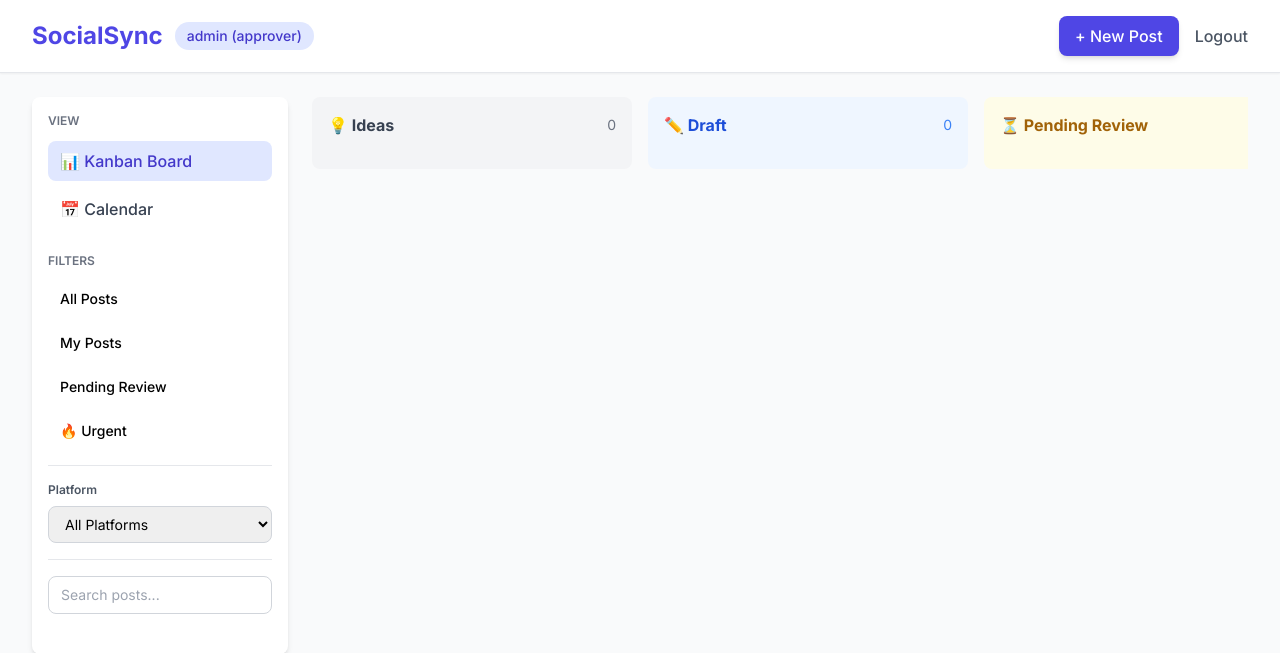
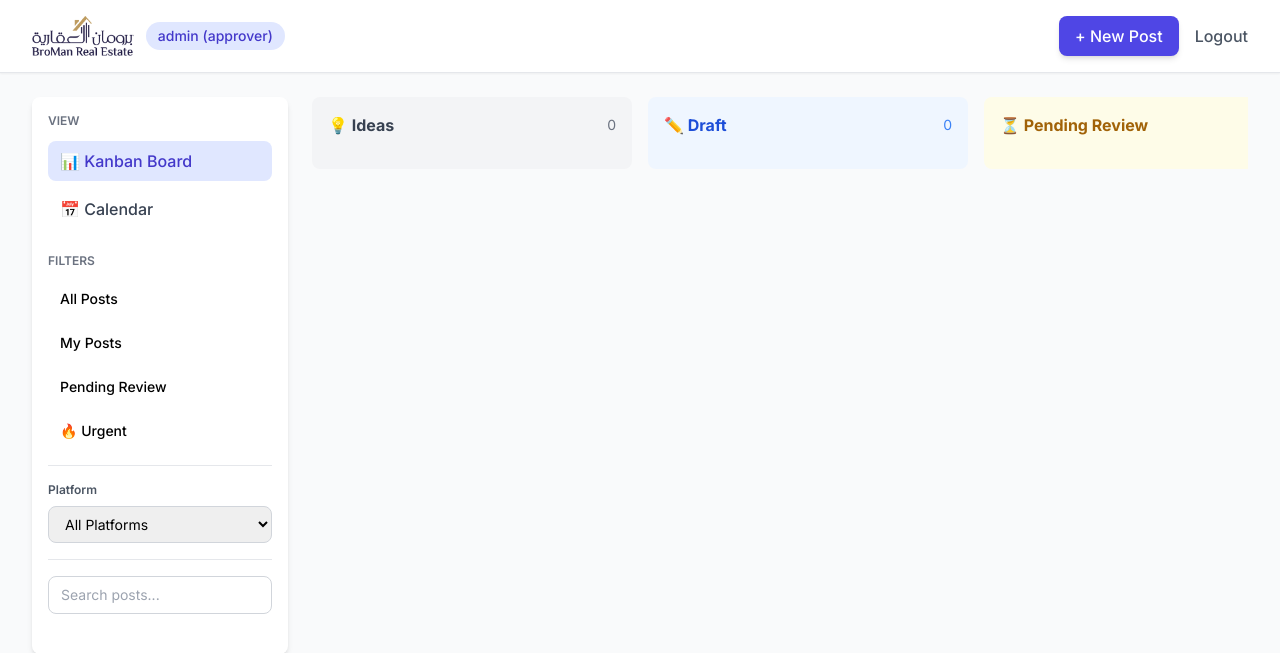
Before and after one commit to ukbingoopaysafe/SocialSync, a PHP site: page / in a window 1280 px wide. Shown: the top 653 px of the page. Run offline with PHP 8.4, Linux system fonts and the light colour scheme; a user stored in the database is signed in; data comes from the database, SQL or seed files in the repository; data that the repository does not hold is empty; some libraries are stand-ins or nearby versions.

Commit message:
feat: Rename application from SocialSync to BroMan Social, update branding with logo, and adjust base URL.

```diff
--- a/api.php
+++ b/api.php
@@ -1,6 +1,6 @@
 <?php
 /**
- * SocialSync API Handler
+ * BroMan Social API Handler
  *
  * Handles all AJAX requests from the frontend
  * Returns JSON responses for SPA functionality
--- a/config.php
+++ b/config.php
@@ -1,6 +1,6 @@
 <?php
 /**
- * SocialSync Configuration
+ * BroMan Social Configuration
  *
  * IMPORTANT: Update these settings for your hosting environment
  * Keep this file secure and never commit sensitive credentials to version control
@@ -14,7 +14,7 @@ define('DB_PASS', '1671');
 define('DB_CHARSET', 'utf8mb4');
 
 // Application URL (for CORS and redirects)
-define('BASE_URL', 'http://socialsync.local');
+define('BASE_URL', 'http://social.local');
 
 // Session Configuration
 define('SESSION_NAME', 'SOCIALSYNC_SESSION');
@@ -24,7 +24,7 @@ define('SESSION_COOKIE_SECURE', false);   // Set to TRUE if using HTTPS
 define('SESSION_COOKIE_HTTPONLY', true);
 
 // Application Settings
-define('APP_NAME', 'SocialSync');
+define('APP_NAME', 'BroMan Social');
 define('TIMEZONE', 'Africa/Cairo');
 define('DATE_FORMAT', 'Y-m-d H:i:s');
 
--- a/index.php
+++ b/index.php
@@ -17,7 +17,7 @@ if (!isset($_SESSION['user_id'])) {
 <head>
     <meta charset="UTF-8">
     <meta name="viewport" content="width=device-width, initial-scale=1.0">
-    <title>SocialSync - Social Media Management</title>
+    <title>BroMan Social - Social Media Management</title>
     <script src="https://cdn.tailwindcss.com"></script>
     <link rel="preconnect" href="https://fonts.googleapis.com">
     <link rel="preconnect" href="https://fonts.gstatic.com" crossorigin>
@@ -54,7 +54,7 @@ if (!isset($_SESSION['user_id'])) {
     <header class="bg-white shadow-sm border-b border-gray-200">
         <div class="max-w-7xl mx-auto px-4 sm:px-6 lg:px-8 py-4 flex items-center justify-between">
             <div class="flex items-center gap-3">
-                <h1 class="text-2xl font-bold text-indigo-600">SocialSync</h1>
+                <img src="images/Final_Logo.png" alt="BroMan Social" style="height: 40px;">
                 <span id="userBadge" class="px-3 py-1 bg-indigo-100 text-indigo-700 rounded-full text-sm font-medium"></span>
             </div>
             <div class="flex items-center gap-4">
--- a/login.php
+++ b/login.php
@@ -3,7 +3,7 @@
 <head>
     <meta charset="UTF-8">
     <meta name="viewport" content="width=device-width, initial-scale=1.0">
-    <title>Login - SocialSync</title>
+    <title>Login - BroMan Social</title>
     <script src="https://cdn.tailwindcss.com"></script>
     <link rel="preconnect" href="https://fonts.googleapis.com">
     <link rel="preconnect" href="https://fonts.gstatic.com" crossorigin>
@@ -17,8 +17,8 @@
 <body class="bg-gradient-to-br from-blue-50 to-indigo-100 min-h-screen flex items-center justify-center">
     <div class="bg-white shadow-2xl rounded-2xl p-10 w-full max-w-md">
         <div class="text-center mb-8">
-            <h1 class="text-4xl font-bold text-indigo-600 mb-2">SocialSync</h1>
-            <p class="text-gray-600">Social Media Team Management</p>
+            <img src="images/Final_Logo.png" alt="BroMan Social" style="height: 60px; margin: 0 auto;">
+            <p class="text-gray-600 mt-3">Social Media Team Management</p>
         </div>
 
         <form id="loginForm" class="space-y-6">
```
